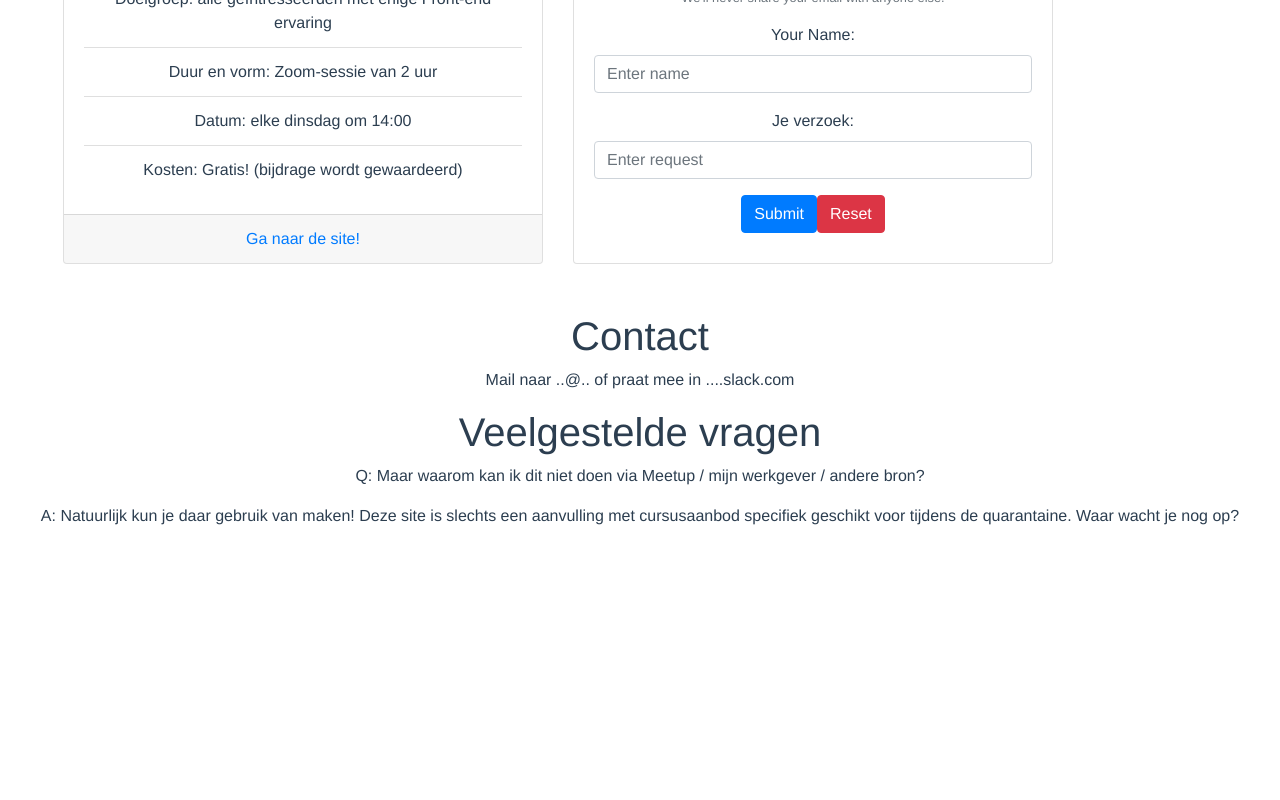
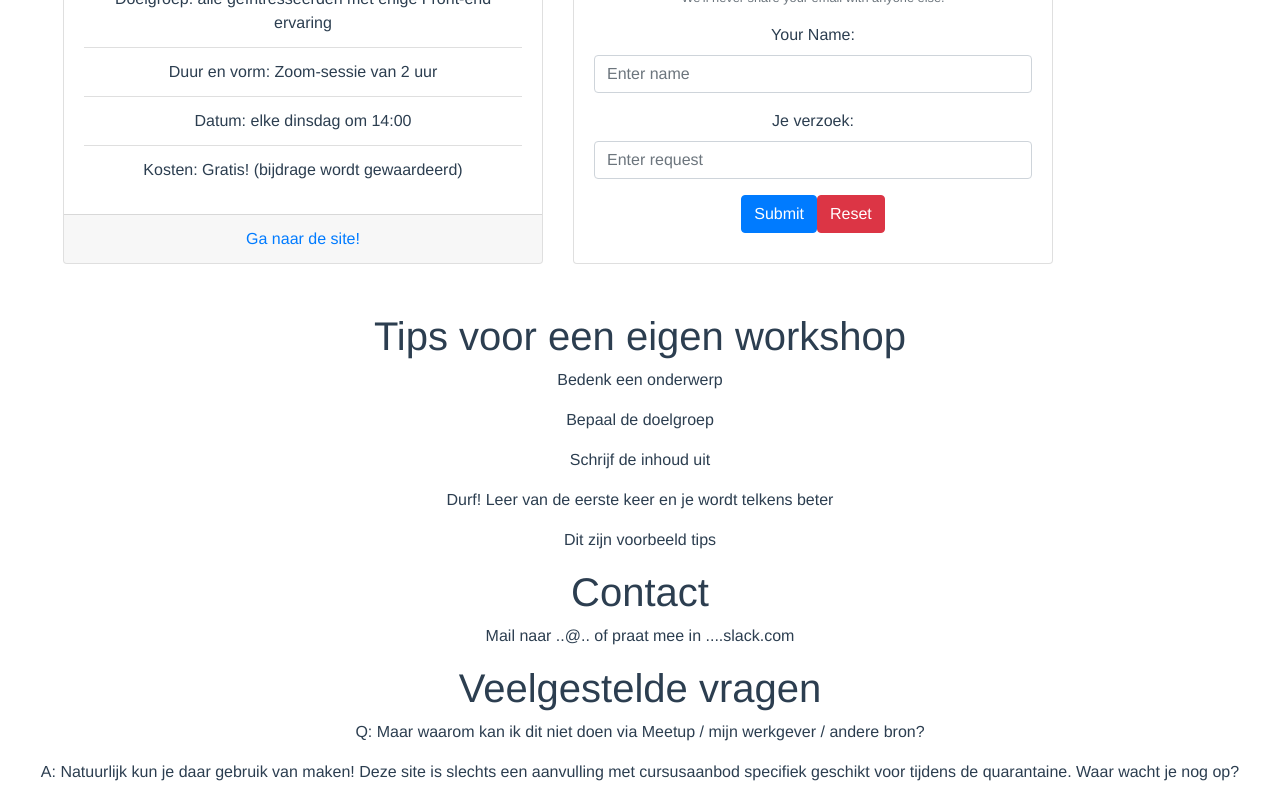
Before and after one commit to tcbrouwer/timbrouwer.nl, a Vue app: page / in a window 1280 px wide. Shown: the part 3914-4714 px from the top of the page. Before the commit the page ends 4458 px from the top, so only its background shows below. Built offline with nearby package versions, Linux system fonts and the light colour scheme.

Commit message:
add tiplist

```diff
--- a/src/App.vue
+++ b/src/App.vue
@@ -5,6 +5,7 @@
   <WelcomeMessage />
   <Categories />
   <Courses />
+  <TipList />
   <Contact />
   <FAQ />
   </div>
@@ -15,6 +16,7 @@ import Categories from '@/views/Categories.vue'
 import Contact from '@/views/Contact.vue'
 import Courses from '@/views/Courses.vue'
 import FAQ from '@/views/FAQ.vue'
+import TipList from '@/views/TipList.vue'
 import WelcomeMessage from '@/views/WelcomeMessage.vue'
 
 export default {
@@ -24,6 +26,7 @@ export default {
     Contact,
     Courses,
     FAQ,
+    TipList,
     WelcomeMessage
   }
 }
--- /dev/null
+++ b/src/views/TipList.vue
@@ -0,0 +1,29 @@
+<template>
+  <div>
+    <h1>Tips voor een eigen workshop</h1>
+    <p>
+      Bedenk een onderwerp
+    </p>
+    <p>
+      Bepaal de doelgroep
+    </p>
+    <p>
+      Schrijf de inhoud uit
+    </p>
+    <p>
+      Durf! Leer van de eerste keer en je wordt telkens beter
+    </p>
+    <p>
+      Dit zijn voorbeeld tips
+    </p>
+  </div>
+</template>
+
+<script lang="ts">
+export default {
+  name: 'TipList'
+}
+</script>
+
+<style scoped>
+</style>
```
